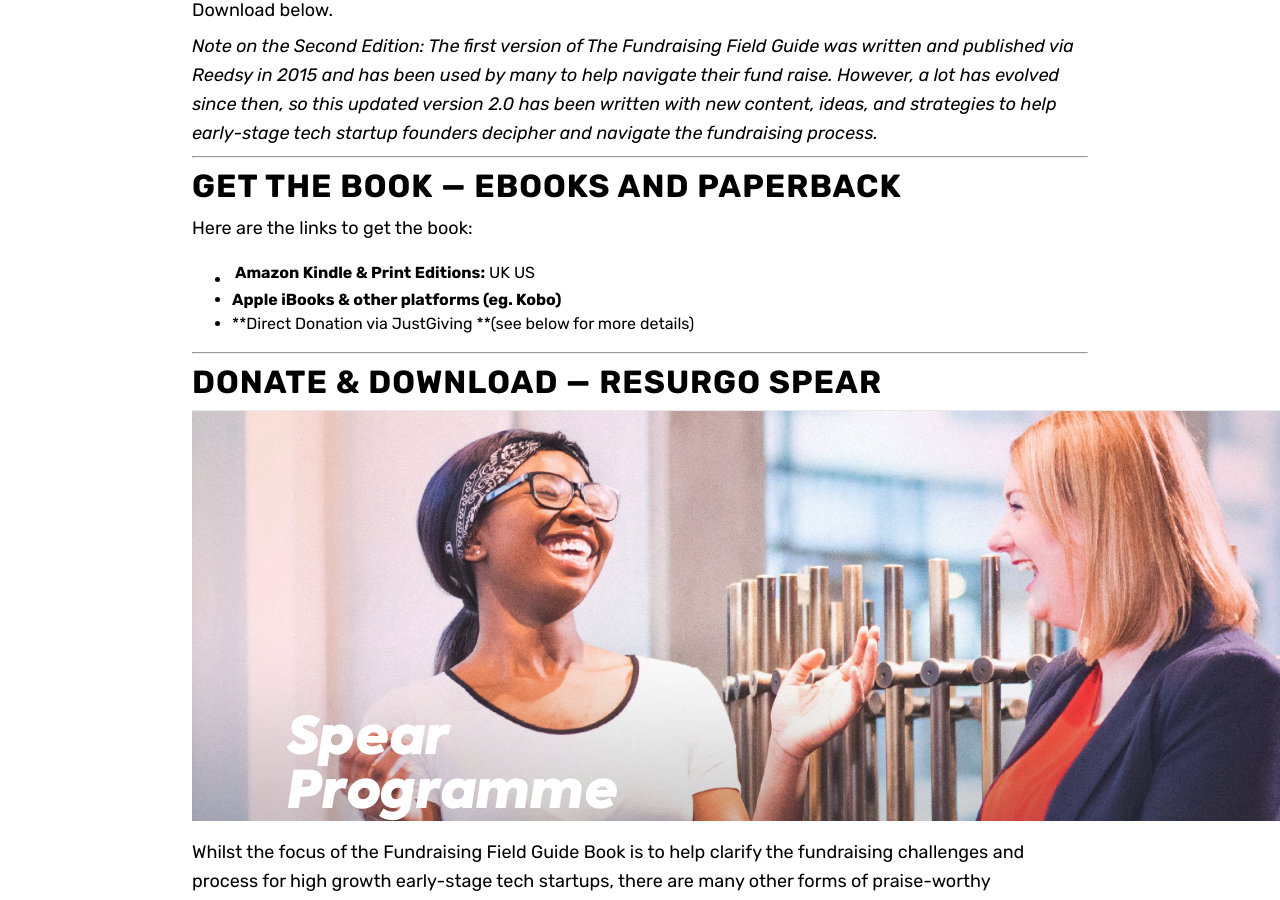
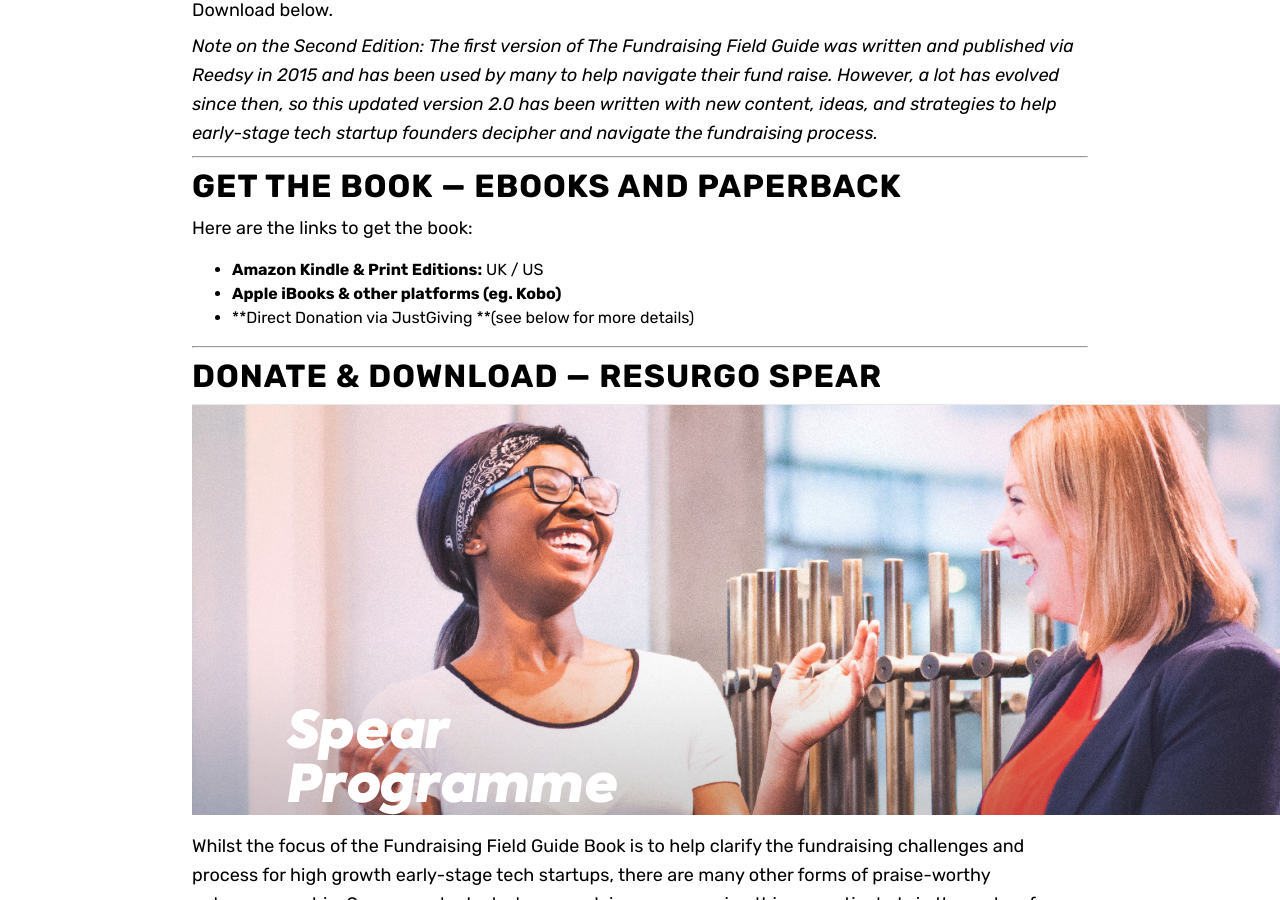
Before and after one commit to matthewcobb/ffg, a Jekyll site: the page built from _posts/2014-03-03-launch-post.md, in a window 1280 px wide and 900 px high, scrolled down 1424 px. Built offline with Jekyll 4.4.1, drawn with Linux system fonts in a browser that asks for light colours.

```diff
--- a/_posts/2014-03-03-launch-post.md
+++ b/_posts/2014-03-03-launch-post.md
@@ -19,7 +19,7 @@ _Note on the Second Edition: The first version of The Fundraising Field Guide wa
 
 Here are the links to get the book:
 
-* **Amazon Kindle & Print Editions:** [UK](https://www.amazon.co.uk/Fundraising-Field-Guide-Founders-Handbook-ebook/dp/B012CZT24U/ref=sr_1_1?dchild=1&keywords=fundraising+field+guide&qid=1621872506&sr=8-1) | [US](https://www.amazon.com/dp/1786130084/ref=tmm_pap_swatch_0?_encoding=UTF8&qid=1621872202&sr=8-3)
+* **Amazon Kindle & Print Editions:** [UK](https://www.amazon.co.uk/Fundraising-Field-Guide-Founders-Handbook-ebook/dp/B012CZT24U/ref=sr_1_1?dchild=1&keywords=fundraising+field+guide&qid=1621872506&sr=8-1) / [US](https://www.amazon.com/dp/1786130084/ref=tmm_pap_swatch_0?_encoding=UTF8&qid=1621872202&sr=8-3)
 * [**Apple iBooks & other platforms (eg. Kobo)**](https://books2read.com/u/m2RyD7)
 * [**Direct Donation via JustGiving **](https://www.justgiving.com/fundraising/fundraisingfieldguide-charity-3)(see below for more details)
 
```
